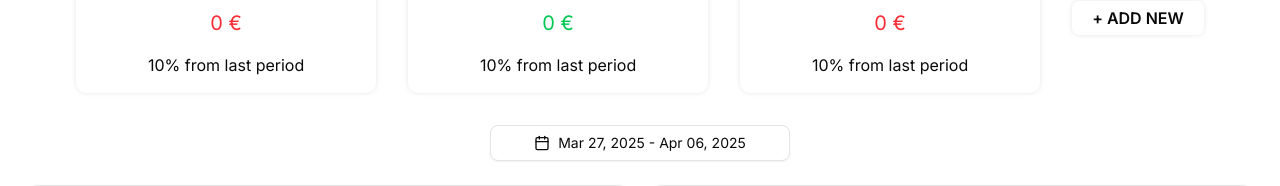
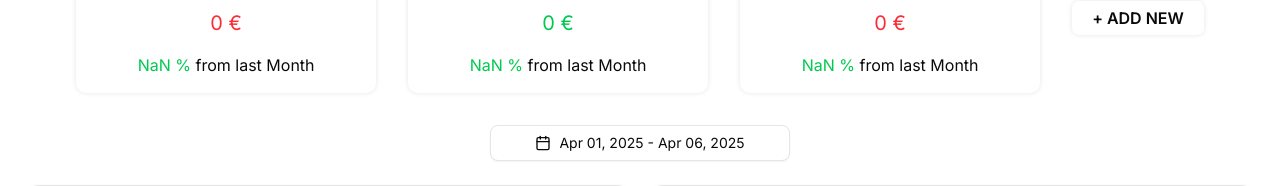
Before and after one commit to Reaper-187/Money-Tracker, a React (Vite) app: page /dashboard in a window 1280 px wide. Shown: the part 235-421 px from the top of the page. Built offline with nearby package versions, Linux system fonts and the light colour scheme; no server answers.

Commit message:
Overview  - fix percentage calculation between last and current Month
RangeDatePicker
 - change to first Day of current Month instead back 10 days

```diff
--- a/src/Components/Dashboard/Dashboard.jsx
+++ b/src/Components/Dashboard/Dashboard.jsx
@@ -7,10 +7,9 @@ import { DatePickerWithRange } from "@c/Datepicker/DatePicker";
 
 export function Dashboard() {
   const [date, setDate] = useState({
-    from:subDays(new Date(), 10),
+    from: new Date(new Date().getFullYear(), new Date().getMonth(), 1),
     to: new Date(),
   });
-
 
   const handleDateChange = (newDateRange) => {
     if (newDateRange) {
@@ -21,17 +20,15 @@ export function Dashboard() {
     }
   };
 
-
-
   return (
     <>
-      <Overview date={date}/>
+      <Overview date={date} />
       <div className="flex justify-center date-range-picker">
         <DatePickerWithRange date={date} onDateChange={handleDateChange} />
       </div>
       <div className="grid lg:grid-cols-2 md:grid-cols-1 gap-4 p-6 chart-container">
         <BarChartComponent date={date} />
-        <PieChartComponent date={date}/>
+        <PieChartComponent date={date} />
       </div>
     </>
   );
--- a/src/Components/Overview/Overview.jsx
+++ b/src/Components/Overview/Overview.jsx
@@ -9,22 +9,56 @@ import { FetchTransactionsContext } from "@c/Context/Context";
 export function Overview({ date }) {
   const { selectTransactions } = useContext(FetchTransactionsContext);
 
-  const currentTransactions = selectTransactions.filter((tx) => {
+  const rangeDateFilterTrans = selectTransactions.filter((tx) => {
     const txDate = new Date(tx.date);
     return txDate >= new Date(date.from) && txDate <= new Date(date.to);
   });
 
-  const calcIncome = currentTransactions
+  const calcIncome = rangeDateFilterTrans
     .filter((incomeTransactions) => incomeTransactions.amount >= 0)
     .reduce((acc, currentAmount) => acc + currentAmount.amount, 0);
 
-  const calcExpenses = currentTransactions
+  const calcExpenses = rangeDateFilterTrans
     .filter((expensTransactions) => expensTransactions.amount < 0)
     .reduce((acc, currentAmount) => acc + currentAmount.amount, 0);
 
   const calcRemaining = calcIncome + calcExpenses;
 
-  const lastMonthTransactions = selectTransactions.filter((tx) => {
+  const currentMonthTransactions = selectTransactions.filter((currentTx) => {
+    const currentMonth = new Date();
+
+    const firstDayInCurrentMonth = new Date(
+      currentMonth.getFullYear(),
+      currentMonth.getMonth(),
+      1
+    );
+    const lastDayInCurrentMonth = new Date(
+      currentMonth.getFullYear(),
+      currentMonth.getMonth() + 1,
+      0
+    );
+
+    const currentMonthTx = new Date(currentTx.date);
+    return (
+      currentMonthTx >= new Date(firstDayInCurrentMonth) &&
+      currentMonthTx <= new Date(lastDayInCurrentMonth)
+    );
+  });
+
+  const calcIncomecurrentMonth = currentMonthTransactions
+    .filter((incomeTransactions) => incomeTransactions.amount >= 0)
+    .reduce((acc, currentAmount) => acc + currentAmount.amount, 0);
+
+  const calcExpensescurrentMonth = currentMonthTransactions
+    .filter((expensTransactions) => expensTransactions.amount < 0)
+    .reduce((acc, currentAmount) => acc + currentAmount.amount, 0);
+
+  const calcRemainingcurrentMonth =
+    calcIncomecurrentMonth + calcExpensescurrentMonth;
+
+  console.log("calcRemainingcurrentMonth", calcRemainingcurrentMonth);
+
+  const lastMonthTransactions = selectTransactions.filter((lastTx) => {
     const currentMonth = new Date();
 
     const firstDayInPreviousMonth = new Date(
@@ -37,11 +71,10 @@ export function Overview({ date }) {
       0
     ).toISOString();
 
-    const lastMonthTx = new Date(tx.date);
+    const lastMonthTx = new Date(lastTx.date);
     return (
       lastMonthTx >= new Date(firstDayInPreviousMonth) &&
-        lastMonthTx <= new Date(lastDayInPreviousMonth),
-      1
+      lastMonthTx <= new Date(lastDayInPreviousMonth)
     );
   });
 
@@ -53,17 +86,22 @@ export function Overview({ date }) {
     .filter((expensTransactions) => expensTransactions.amount < 0)
     .reduce((acc, currentAmount) => acc + currentAmount.amount, 0);
 
-  const calcRemainingLastMonth = calcIncome + calcExpenses;
+  const calcRemainingLastMonth = calcIncomeLastMonth + calcExpensesLastMonth;
 
-  console.log(
-    "calcIncomeLastMonth",
-    calcIncomeLastMonth,
-    "calcExpensesLastMonth",
-    calcExpensesLastMonth,
-    "calcRemainingLastMonth",
-    calcRemainingLastMonth,
-    lastMonthTransactions
-  );
+  const remainingDifferenceInPercent =
+    ((Math.abs(calcRemainingcurrentMonth) - Math.abs(calcRemainingLastMonth)) /
+      Math.abs(calcRemainingLastMonth)) *
+    100;
+
+  const incomeDifferenceInPercent =
+    ((Math.abs(calcIncomecurrentMonth) - Math.abs(calcIncomeLastMonth)) /
+      Math.abs(calcIncomeLastMonth)) *
+    100;
+
+  const expensesDifferenceInPercent =
+    ((Math.abs(calcExpensescurrentMonth) - Math.abs(calcExpensesLastMonth)) /
+      Math.abs(calcExpensesLastMonth)) *
+    100;
 
   return (
     <div className="overview-container">
@@ -84,7 +122,14 @@ export function Overview({ date }) {
             {calcRemaining} €
           </p>
 
-          <p>10% from last period</p>
+          <p>
+            <span
+              className={`${remainingDifferenceInPercent <= 0 ? "text-red-500" : "text-green-500"}`}
+            >
+              {remainingDifferenceInPercent.toFixed(2)} %
+            </span>{" "}
+            from last Month
+          </p>
         </div>
 
         <div className="overview-card income">
@@ -93,7 +138,14 @@ export function Overview({ date }) {
             <TrendingUpIcon className="stat-icons up-icon" />
           </div>
           <p className="text-xl text-green-500">{calcIncome} €</p>
-          <p>10% from last period</p>
+          <p>
+            <span
+              className={`${incomeDifferenceInPercent <= 0 ? "text-red-500" : "text-green-500"}`}
+            >
+              {incomeDifferenceInPercent.toFixed(2)} %
+            </span>{" "}
+            from last Month
+          </p>
         </div>
 
         <div className="overview-card outcome">
@@ -102,7 +154,14 @@ export function Overview({ date }) {
             <TrendingDownIcon className="stat-icons down-icon" />
           </div>
           <p className="text-xl text-red-500">{Math.abs(calcExpenses)} €</p>
-          <p>10% from last period</p>
+          <p>
+            <span
+              className={`${remainingDifferenceInPercent <= 0 ? "text-red-500" : "text-green-500"}`}
+            >
+              {expensesDifferenceInPercent.toFixed(2)} %
+            </span>{" "}
+            from last Month
+          </p>
         </div>
 
         <AddTransBtn />
```
